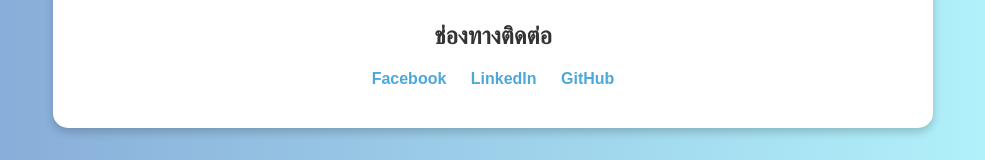
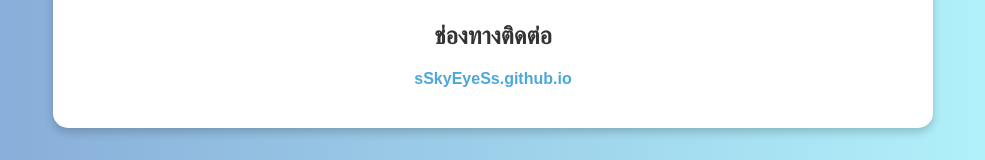
Before and after one commit to sSkyEyeSs/sSkyEyeSs.github.io, a plain HTML site: page index.html in a window 1280 px wide. Shown: the part 624-784 px from the top of the page, without its empty margins (147-1132 px from the left). Drawn offline with Linux system fonts and the light colour scheme.

Commit message:
Update index.html

```diff
--- a/index.html
+++ b/index.html
@@ -91,9 +91,8 @@
 
     <div class="social">
       <h2>ช่องทางติดต่อ</h2>
-      <a href="#">Facebook</a>
-      <a href="#">LinkedIn</a>
-      <a href="https://github.com/sSkyEyeSs">GitHub</a>
+      <a href="https://github.com/sSkyEyeSs">sSkyEyeSs.github.io
+</a>
     </div>
   </div>
 
```
